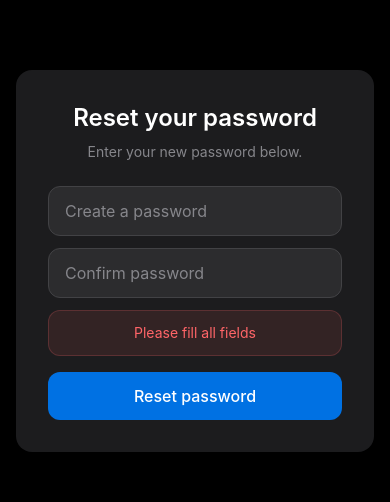
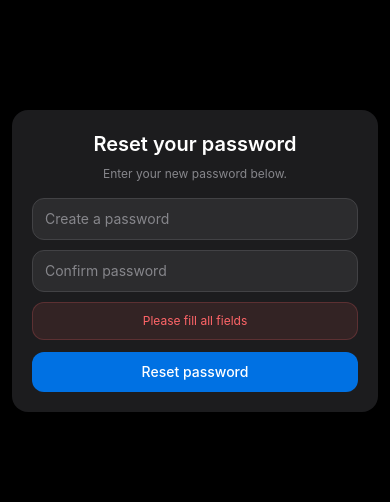
Before and after one commit to OP181SD/hypertube, a React (Vite) app in the folder frontend/: page /reset-password in a window 390 px wide. Both pictures are taken after a click on the button "Reset password". Shown: the part 209-711 px from the top of the page. Built offline with nearby package versions, Linux system fonts and the light colour scheme; no server answers.

Commit message:
feat(auth): improve mobile responsiveness of forgot password page

```diff
--- a/frontend/src/components/auth/ForgotPassword.tsx
+++ b/frontend/src/components/auth/ForgotPassword.tsx
@@ -32,7 +32,6 @@ export const AuthForgotPassword: React.FC<Props> = ({ dispatch }) => {
       await forgotPassword(email);
       setSent(true);
     } catch {
-      // still show success (backend always returns success for security)
       setSent(true);
     } finally {
       setLoading(false);
@@ -40,39 +39,39 @@ export const AuthForgotPassword: React.FC<Props> = ({ dispatch }) => {
   };
 
   return (
-    <div className="flex flex-col gap-6 p-12 pt-16 bg-[#1c1c1e] w-150 h-full relative overflow-y-auto">
-      <div className="absolute top-4 right-4 text-[#f5f5f7] font-bold text-xl">
+    <div className="flex flex-col gap-4 sm:gap-6 p-5 pt-10 sm:p-12 sm:pt-16 bg-[#1c1c1e] w-full sm:w-150 h-full relative overflow-y-auto">
+      <div className="absolute top-3 right-3 sm:top-4 sm:right-4 text-[#f5f5f7] font-bold text-lg sm:text-xl">
         Hyper <span className="colors-title-gradient">Tube</span>
       </div>
 
-      <div className="flex grow flex-col items-center gap-4">
-        <h2 className="text-[#f5f5f7] text-2xl font-semibold text-center">
+      <div className="flex grow flex-col items-center gap-3 sm:gap-4">
+        <h2 className="text-[#f5f5f7] text-xl sm:text-2xl font-semibold text-center">
           {t("reset_your_password")}
         </h2>
 
-        <p className="text-[#86868b] text-sm text-center leading-relaxed max-w-105">
+        <p className="text-[#86868b] text-xs sm:text-sm text-center leading-relaxed max-w-105">
           {t("reset_description")}
         </p>
 
         {sent ? (
-          <div className="w-full mt-4 p-4 rounded-xl bg-green-400/10 border border-green-400/20 text-green-400 text-sm text-center">
+          <div className="w-full mt-3 sm:mt-4 p-3 sm:p-4 rounded-xl bg-green-400/10 border border-green-400/20 text-green-400 text-xs sm:text-sm text-center">
             {t("reset_link_sent", { email })}
           </div>
         ) : (
           <>
-            <div className="w-full flex flex-col gap-3 mt-4">
+            <div className="w-full flex flex-col gap-2.5 sm:gap-3 mt-3 sm:mt-4">
               <input
                 type="email"
                 value={email}
                 onChange={(e) => setEmail(e.target.value)}
                 placeholder={t("email_placeholder")}
-                className="w-full px-4 py-3 rounded-xl bg-[#2c2c2e] text-[#f5f5f7] border border-[#424245] focus:border-[#0071e3] focus:outline-none placeholder-[#86868b]"
+                className="w-full px-3 sm:px-4 py-2.5 sm:py-3 rounded-xl bg-[#2c2c2e] text-sm sm:text-base text-[#f5f5f7] border border-[#424245] focus:border-[#0071e3] focus:outline-none placeholder-[#86868b]"
                 onKeyDown={(e) => e.key === "Enter" && handleResetPassword()}
               />
             </div>
 
             {error && (
-              <p className="text-red-400 text-sm text-center w-full bg-red-400/10 border border-red-400/20 rounded-xl px-4 py-3">
+              <p className="text-red-400 text-xs sm:text-sm text-center w-full bg-red-400/10 border border-red-400/20 rounded-xl px-3 sm:px-4 py-2.5 sm:py-3">
                 {error}
               </p>
             )}
@@ -80,7 +79,7 @@ export const AuthForgotPassword: React.FC<Props> = ({ dispatch }) => {
             <button
               onClick={handleResetPassword}
               disabled={loading}
-              className="w-full mt-4 px-4 py-3 rounded-xl bg-[#0071e3] text-white font-medium hover:bg-[#0077ed] transition-colors disabled:opacity-50"
+              className="w-full mt-3 sm:mt-4 px-4 py-2.5 sm:py-3 rounded-xl bg-[#0071e3] text-white text-sm sm:text-base font-medium hover:bg-[#0077ed] transition-colors disabled:opacity-50"
             >
               {loading ? t("loading") : t("send_reset_link")}
             </button>
@@ -89,12 +88,12 @@ export const AuthForgotPassword: React.FC<Props> = ({ dispatch }) => {
 
         <button
           onClick={() => dispatch(goToLogin())}
-          className="text-[#0071e3] hover:text-[#0077ed] transition-colors text-sm font-medium mt-2 cursor-pointer"
+          className="text-[#0071e3] hover:text-[#0077ed] transition-colors text-xs sm:text-sm font-medium mt-1.5 sm:mt-2 cursor-pointer"
         >
           {t("back_to_login")}
         </button>
 
-        <p className="text-[#8e8e93] text-xs text-center mt-4 max-w-120">
+        <p className="text-[#8e8e93] text-[10px] sm:text-xs text-center mt-3 sm:mt-4 max-w-120">
           {t("reset_confirmation")}
         </p>
       </div>
--- a/frontend/src/components/modal/Modal.tsx
+++ b/frontend/src/components/modal/Modal.tsx
@@ -1,12 +1,10 @@
 
 import { AuthStep } from "../auth/AuthStep";
 
-// --------------------------- Types ---------------------------
 interface ModalProps {
   isOpen: boolean;
   onClose: () => void;
 }
-
 
 export const Modal = ({ isOpen, onClose }: ModalProps) => {
   if (!isOpen) return null;
--- a/frontend/src/pages/ResetPasswordPage.tsx
+++ b/frontend/src/pages/ResetPasswordPage.tsx
@@ -51,50 +51,50 @@ export default function ResetPasswordPage() {
   };
 
   return (
-    <div className="min-h-screen flex items-center justify-center bg-black px-4">
-      <div className="w-full max-w-md bg-[#1c1c1e] rounded-2xl p-8">
-        <h1 className="text-2xl font-semibold text-white text-center mb-2">
+    <div className="min-h-screen flex items-center justify-center bg-black px-3 sm:px-4">
+      <div className="w-full max-w-md bg-[#1c1c1e] rounded-2xl p-5 sm:p-8">
+        <h1 className="text-xl sm:text-2xl font-semibold text-white text-center mb-2">
           {t("reset_your_password")}
         </h1>
 
         {success ? (
           <div className="text-center">
-            <div className="mt-4 p-4 rounded-xl bg-green-400/10 border border-green-400/20 text-green-400 text-sm">
+            <div className="mt-4 p-3 sm:p-4 rounded-xl bg-green-400/10 border border-green-400/20 text-green-400 text-xs sm:text-sm">
               {t("password_reset_success")}
             </div>
             <button
               onClick={() => navigate("/")}
-              className="mt-6 px-6 py-2.5 rounded-full bg-[#0071e3] text-white font-medium hover:bg-[#0077ed] transition-colors"
+              className="mt-5 sm:mt-6 px-5 sm:px-6 py-2.5 rounded-full bg-[#0071e3] text-white text-sm sm:text-base font-medium hover:bg-[#0077ed] transition-colors"
             >
               {t("back_to_login")}
             </button>
           </div>
         ) : (
           <>
-            <p className="text-[#86868b] text-sm text-center mb-6">
+            <p className="text-[#86868b] text-xs sm:text-sm text-center mb-4 sm:mb-6">
               {t("reset_new_password_description")}
             </p>
 
-            <div className="flex flex-col gap-3">
+            <div className="flex flex-col gap-2.5 sm:gap-3">
               <input
                 type="password"
                 value={password}
                 onChange={(e) => setPassword(e.target.value)}
                 placeholder={t("create_password_placeholder")}
-                className="w-full px-4 py-3 rounded-xl bg-[#2c2c2e] text-[#f5f5f7] border border-[#424245] focus:border-[#0071e3] focus:outline-none placeholder-[#86868b]"
+                className="w-full px-3 sm:px-4 py-2.5 sm:py-3 rounded-xl bg-[#2c2c2e] text-sm sm:text-base text-[#f5f5f7] border border-[#424245] focus:border-[#0071e3] focus:outline-none placeholder-[#86868b]"
               />
               <input
                 type="password"
                 value={confirmPassword}
                 onChange={(e) => setConfirmPassword(e.target.value)}
                 placeholder={t("confirm_password_placeholder")}
-                className="w-full px-4 py-3 rounded-xl bg-[#2c2c2e] text-[#f5f5f7] border border-[#424245] focus:border-[#0071e3] focus:outline-none placeholder-[#86868b]"
+                className="w-full px-3 sm:px-4 py-2.5 sm:py-3 rounded-xl bg-[#2c2c2e] text-sm sm:text-base text-[#f5f5f7] border border-[#424245] focus:border-[#0071e3] focus:outline-none placeholder-[#86868b]"
                 onKeyDown={(e) => e.key === "Enter" && handleSubmit()}
               />
             </div>
 
             {error && (
-              <p className="mt-3 text-red-400 text-sm text-center bg-red-400/10 border border-red-400/20 rounded-xl px-4 py-3">
+              <p className="mt-2.5 sm:mt-3 text-red-400 text-xs sm:text-sm text-center bg-red-400/10 border border-red-400/20 rounded-xl px-3 sm:px-4 py-2.5 sm:py-3">
                 {error}
               </p>
             )}
@@ -102,7 +102,7 @@ export default function ResetPasswordPage() {
             <button
               onClick={handleSubmit}
               disabled={loading}
-              className="w-full mt-4 px-4 py-3 rounded-xl bg-[#0071e3] text-white font-medium hover:bg-[#0077ed] transition-colors disabled:opacity-50"
+              className="w-full mt-3 sm:mt-4 px-4 py-2.5 sm:py-3 rounded-xl bg-[#0071e3] text-white text-sm sm:text-base font-medium hover:bg-[#0077ed] transition-colors disabled:opacity-50"
             >
               {loading ? t("loading") : t("reset_password_button")}
             </button>
```
